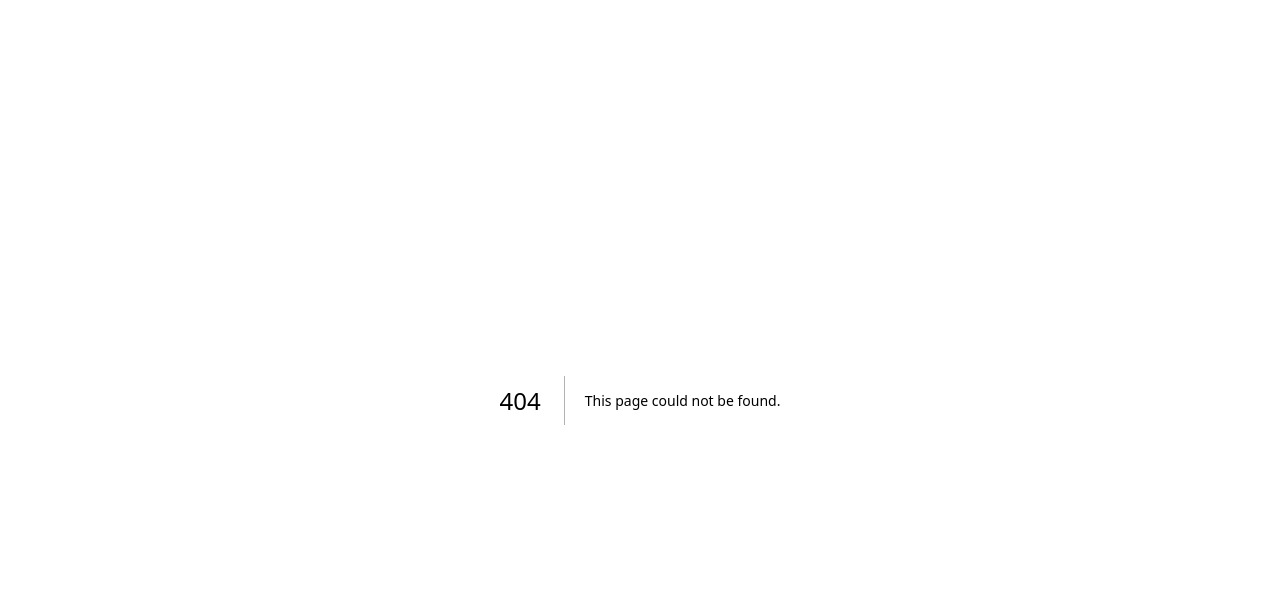
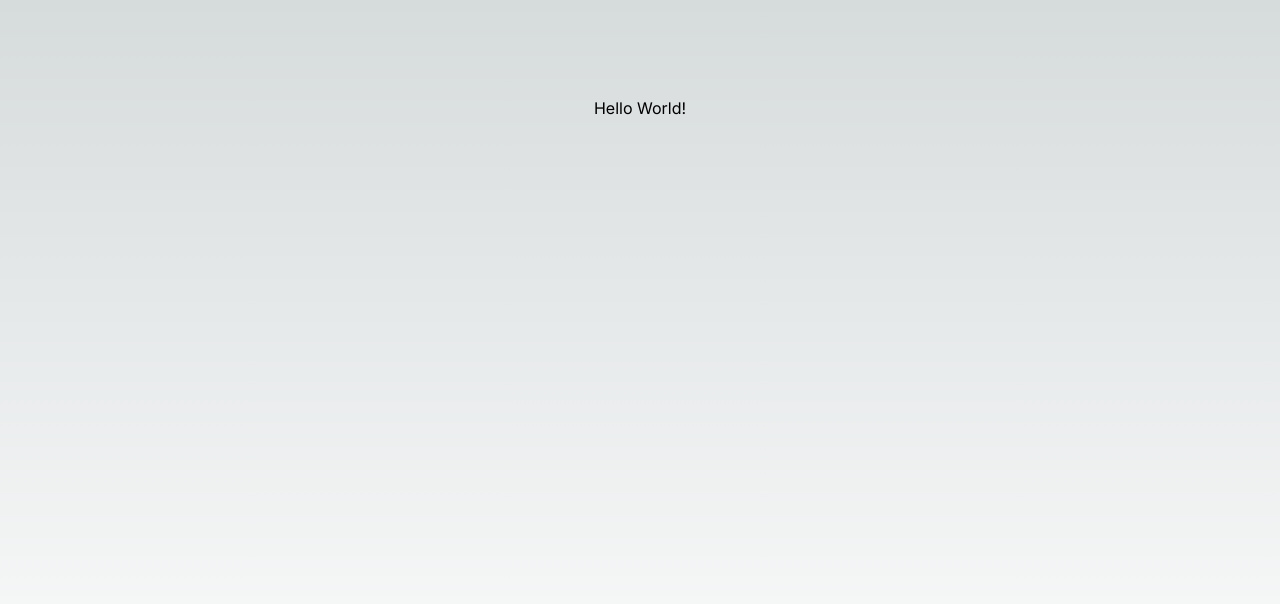
Before and after one commit to rjvillanueva89/supabase-nextjs, a Next.js app: page /dashboard in a window 1280 px wide. Before the commit this address had no page. Shown: the top 604 px of the page. Built offline with nearby package versions, Linux system fonts and the light colour scheme.

Commit message:
experimented on pages and layouts

```diff
--- /dev/null
+++ b/src/app/dashboard/layout.tsx
@@ -0,0 +1,12 @@
+export const metadata = {
+  title: "Create Next App",
+  description: "Generated by create next app",
+};
+
+export default function RootLayout({
+  children,
+}: {
+  children: React.ReactNode;
+}) {
+  return <main id="dashboard-layout">{children}</main>;
+}
--- /dev/null
+++ b/src/app/dashboard/page.tsx
@@ -0,0 +1,9 @@
+const Dashboard = () => {
+  return (
+    <div className="flex min-h-screen flex-col items-center justify-between p-24">
+      Hello World!
+    </div>
+  );
+};
+
+export default Dashboard;
```
Also changed, not shown: src/app/layout.tsx (+8 -8 lines).
